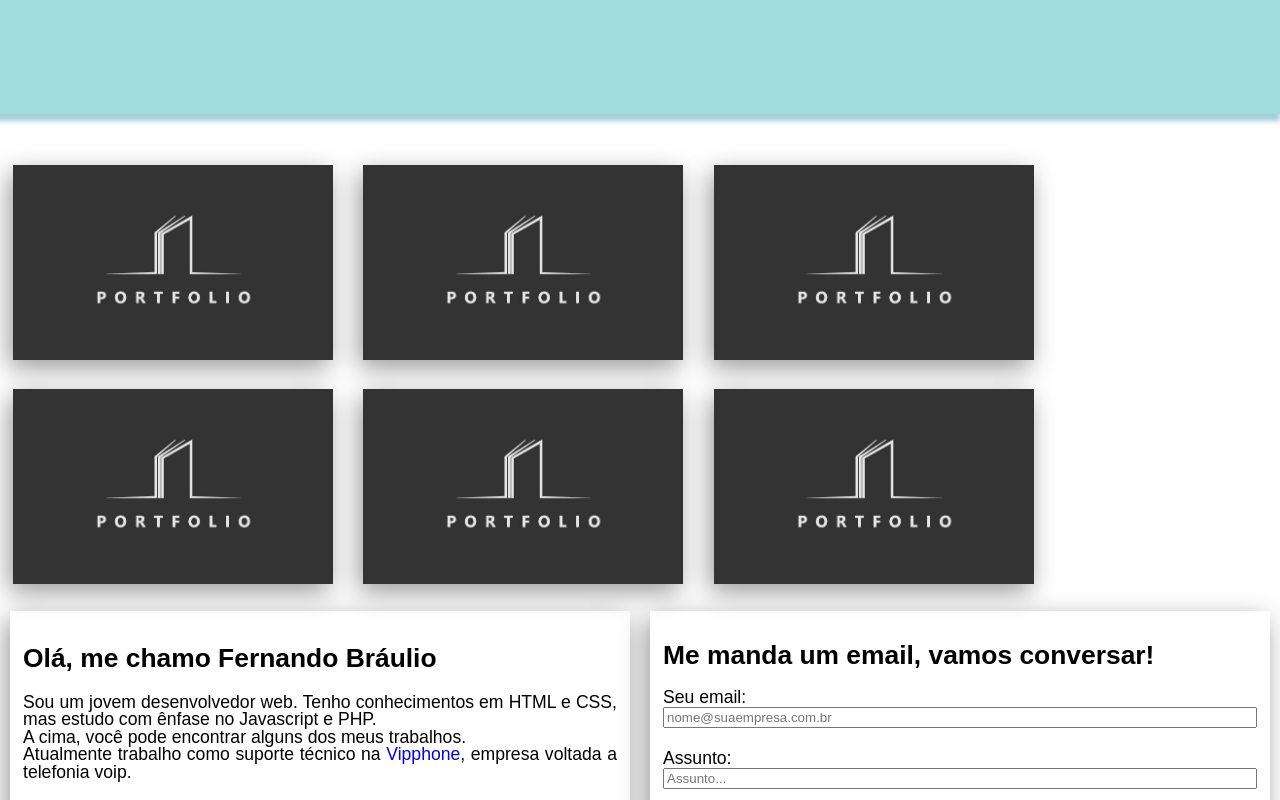
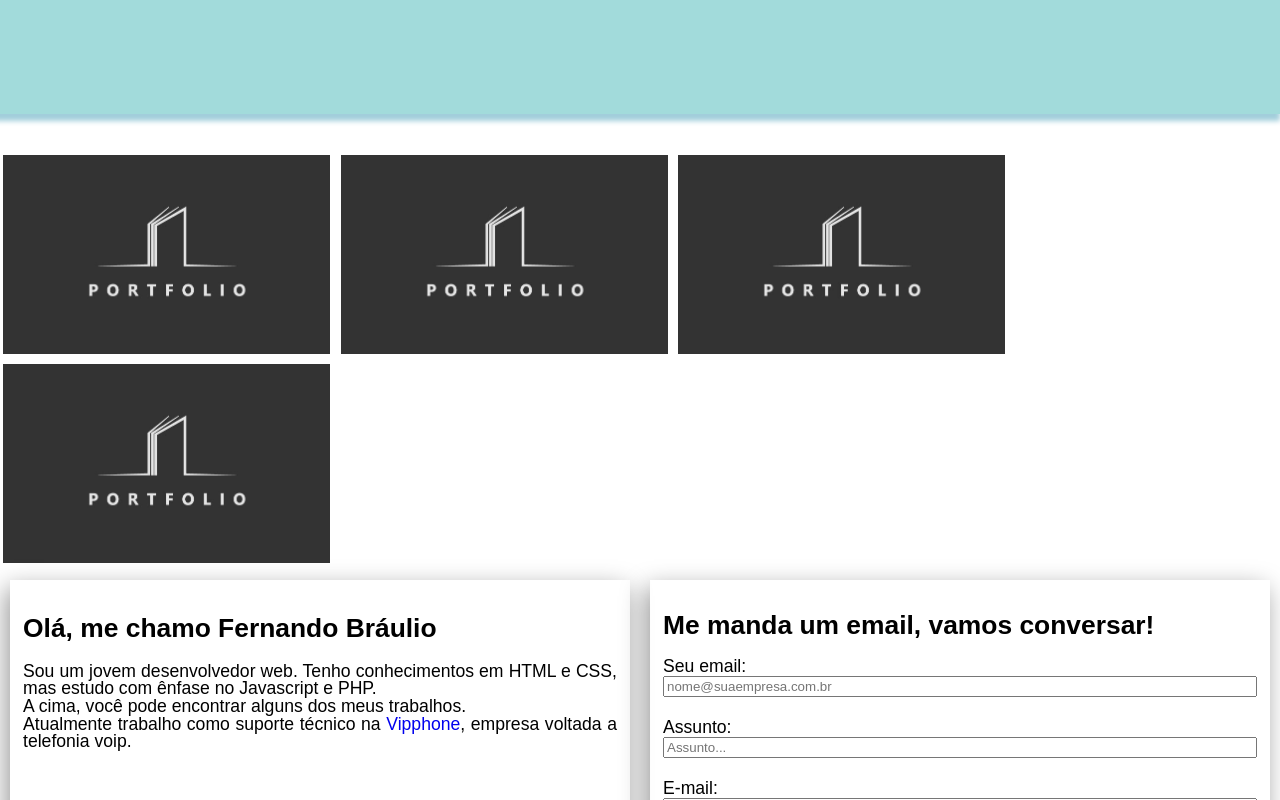
Before and after one commit to Fernando-Braulio/fernandobraulio.github.io, a plain HTML site: page index.html in a window 1280 px wide. Shown: the part 606-1406 px from the top of the page. Drawn offline with Linux system fonts and the light colour scheme.

Commit message:
Version 1.0.14 finale portifolio

```diff
--- a/assets/css/style.css
+++ b/assets/css/style.css
@@ -134,19 +134,10 @@ footer {
 a:hover{
     text-decoration: underline;
 }
-
-/*Portfolio version 1*/
-.portfolio{
-    display: flex;
-    align-items: center;
-    justify-content: space-around;
-    flex-wrap: wrap;
-}
-.portfolio img{
-    flex-basis: 25%;
-    max-width: 25%;
-    margin: 1%;
-    box-shadow: -4px 8px 24px rgba(0,0,0,.4);
+.imgportfolio{
+    display: inline-block;
+    height: 199px;
+    margin: 3px;
 }
 /*Fim portfolio*/
 
@@ -161,6 +152,9 @@ a:hover{
     .textBox{
         width: 100%;
         float: none;
+    }
+    .imgportfolio{
+        height: 180px;
     }
 }
 @media only screen and (max-width:600px){
@@ -192,4 +186,7 @@ a:hover{
         height: 120px;
         margin-top: 5%;
     }
+    .imgportfolio{
+        height: 100px;
+    }
 }
--- a/index.html
+++ b/index.html
@@ -22,16 +22,12 @@
 				<h1 class="nameHeader"><a href="#">Fernando Bráulio &gt;</a></h1>
 		    	<h1 data-text="Desenvolvedor WEB" class="titleHeader">Desenvolvedor WEB</h1>
 			</header>
-	<section class="portfolio">
-		<picture>
-    		<img src="assets/img/portfolio-logo.jpg" class="img">
-    		<img src="assets/img/portfolio-logo.jpg" class="img">
-    		<img src="assets/img/portfolio-logo.jpg" class="img">
-    		<img src="assets/img/portfolio-logo.jpg" class="img">
-    		<img src="assets/img/portfolio-logo.jpg" class="img">
-    		<img src="assets/img/portfolio-logo.jpg" class="img">
-    	</picture>
-	</section>
+	<div class="portfolio">
+		<img src="assets/img/portfolio-logo.jpg" class="imgportfolio">
+		<img src="assets/img/portfolio-logo.jpg" class="imgportfolio">
+		<img src="assets/img/portfolio-logo.jpg" class="imgportfolio">
+		<img src="assets/img/portfolio-logo.jpg" class="imgportfolio">
+  	</div>
      <section class="about">
       <div class="textBox">
         <h1>Olá, me chamo Fernando Bráulio</h1>
```
